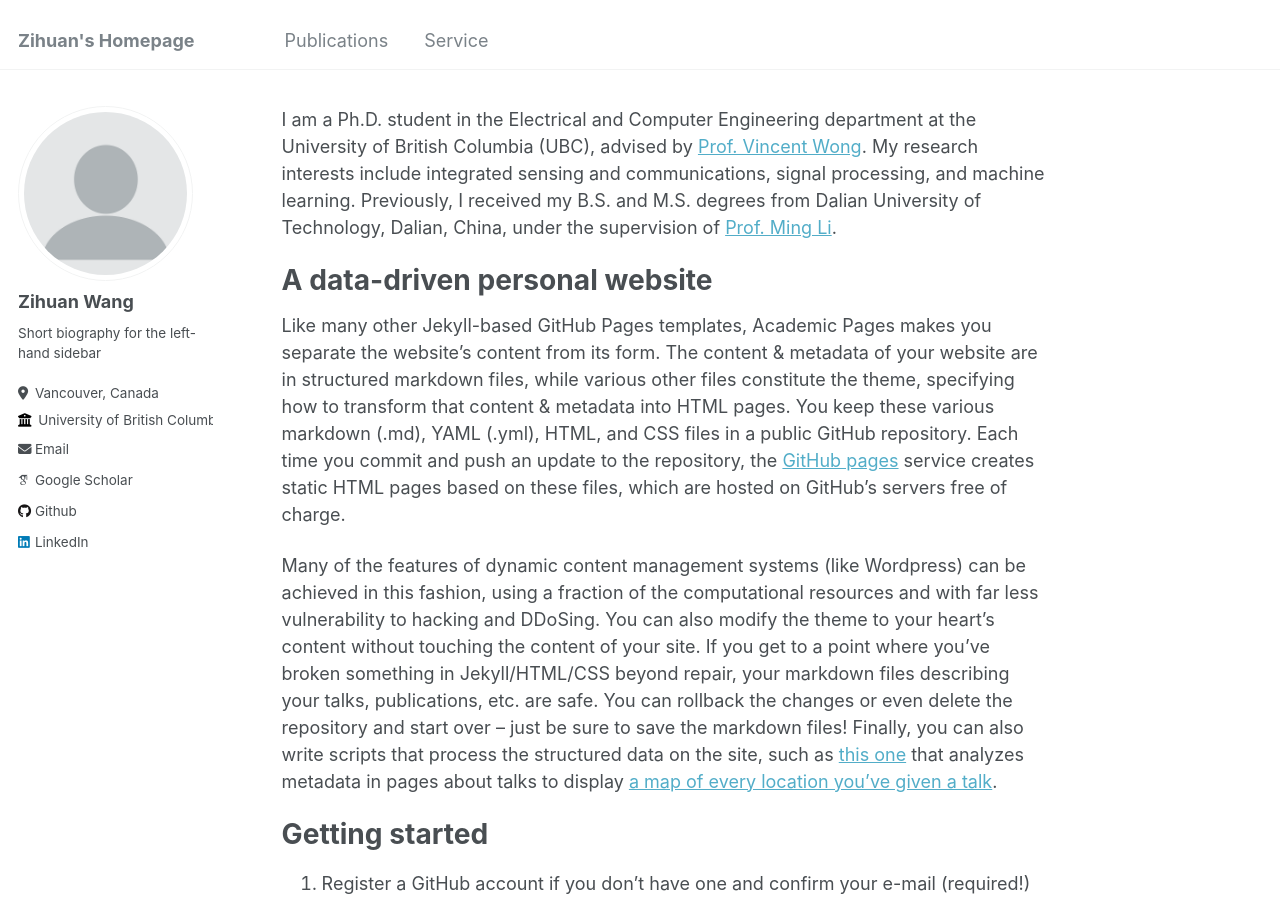
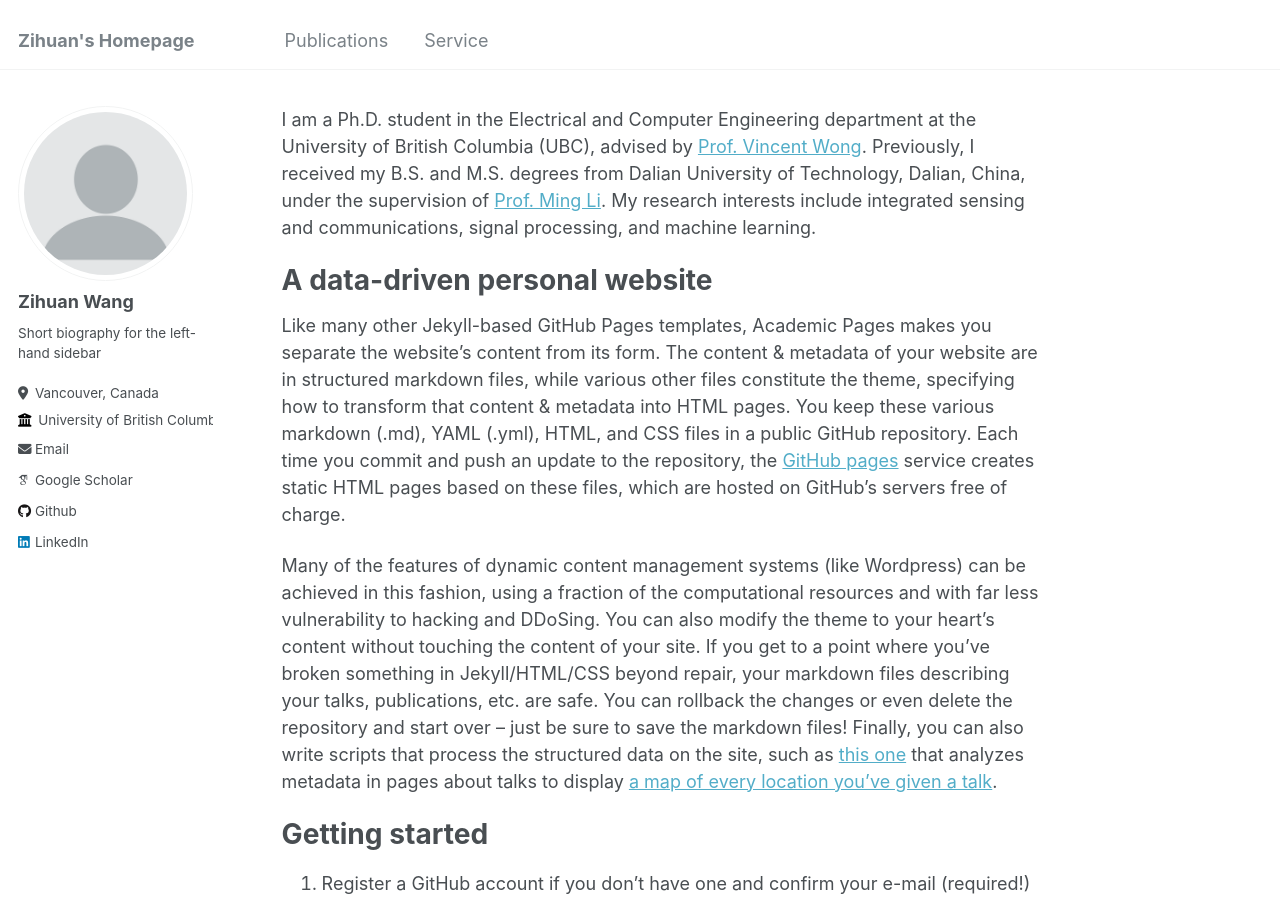
Before and after one commit to zihuanwang/zihuanwang.github.io, a Jekyll site: the page built from _pages/about.md, in a window 1280 px wide and 900 px high. Built offline with Jekyll 4.4.1, drawn with Linux system fonts in a browser that asks for light colours; some web fonts are replaced.

```diff
--- a/_pages/about.md
+++ b/_pages/about.md
@@ -7,7 +7,7 @@ redirect_from:
   - /about.html
 ---
 
-I am a Ph.D. student in the Electrical and Computer Engineering department at the University of British Columbia (UBC), advised by [Prof. Vincent Wong](https://people.ece.ubc.ca/vincentw/Homepage/Home.html). My research interests include integrated sensing and communications, signal processing, and machine learning. Previously, I received my B.S. and M.S. degrees from Dalian University of Technology, Dalian, China, under the supervision of [Prof. Ming Li](https://www.minglabdut.com/index.html).
+I am a Ph.D. student in the Electrical and Computer Engineering department at the University of British Columbia (UBC), advised by [Prof. Vincent Wong](https://people.ece.ubc.ca/vincentw/Homepage/Home.html). Previously, I received my B.S. and M.S. degrees from Dalian University of Technology, Dalian, China, under the supervision of [Prof. Ming Li](https://www.minglabdut.com/index.html). My research interests include integrated sensing and communications, signal processing, and machine learning.
 
 A data-driven personal website
 ======
```
